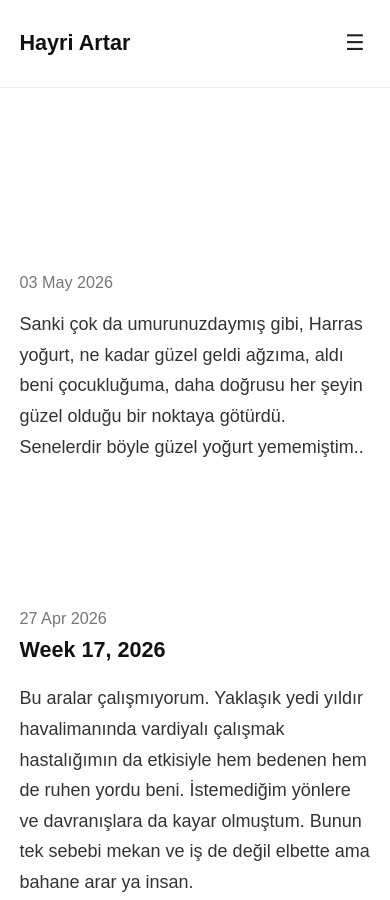
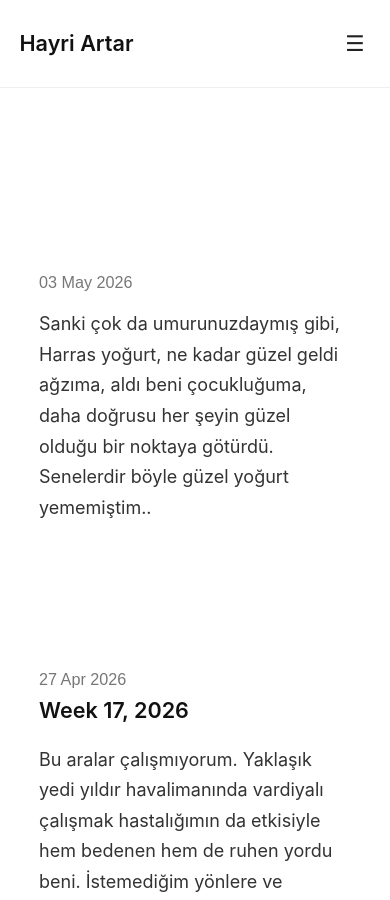
Before and after one commit to hayriartar/hayriartar.github.io, a Jekyll site: the page built from index.html, in a window 390 px wide and 900 px high. Built offline with Jekyll 4.4.1, drawn with Linux system fonts in a browser that asks for light colours; the list of posts is cut into pages by our own code.

Commit message:
some css changes

```diff
--- a/assets/css/custom.css
+++ b/assets/css/custom.css
@@ -501,7 +501,7 @@ mark {
 @media (max-width: 600px) {
 
 html { font-size: 18px;}
-body {  font-family: sans-serif; }
+body { max-width: 80vw;}
 body > header {
     position: fixed;
     top: 0;
```
